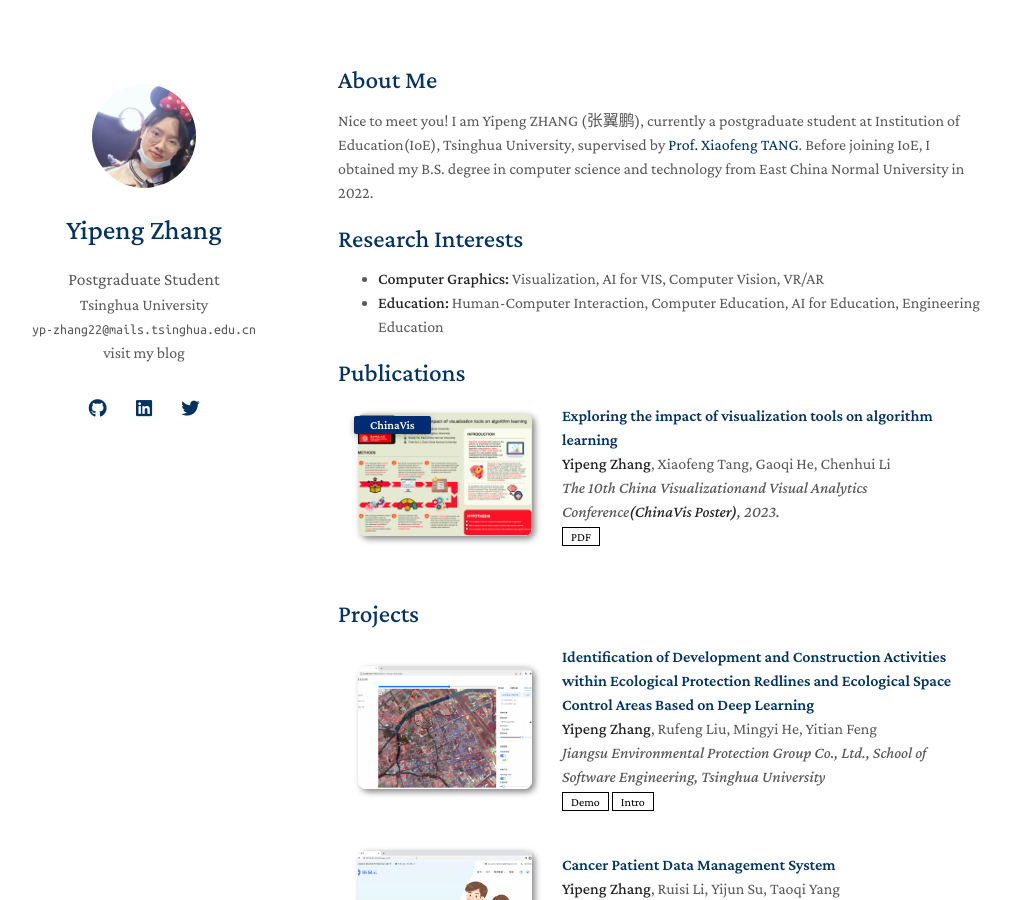
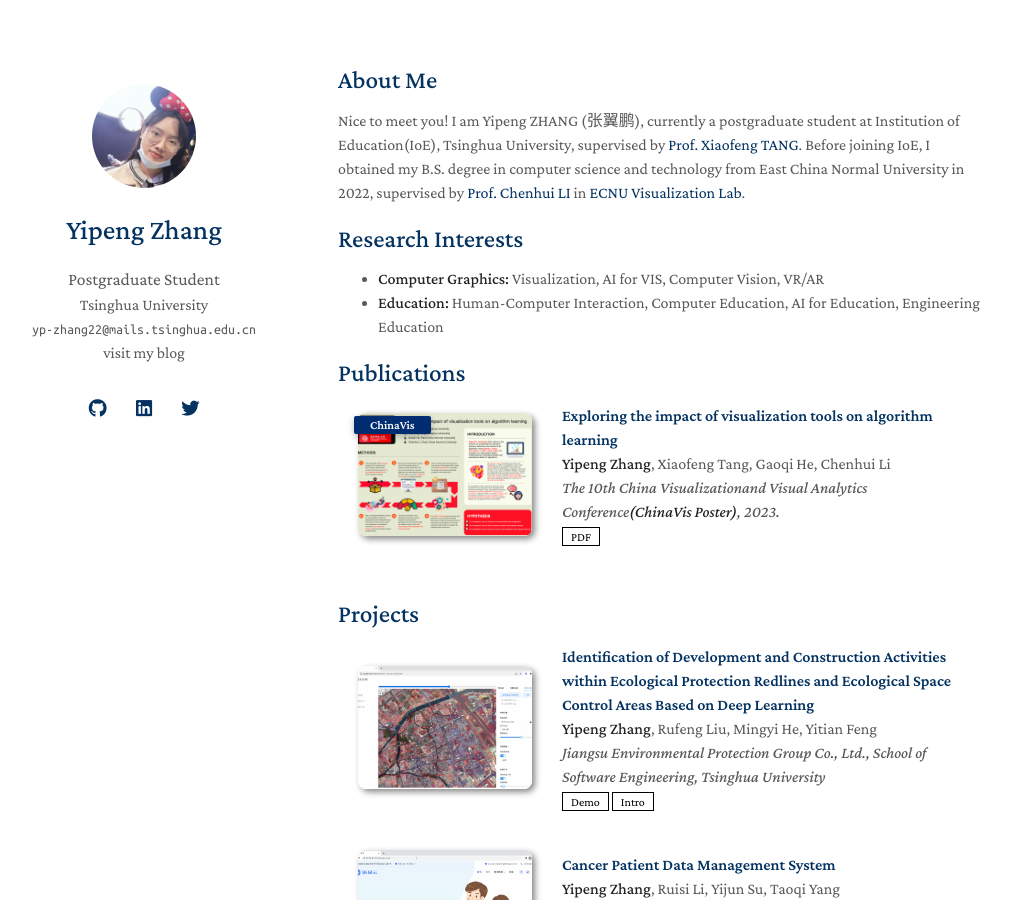
Before and after one commit to YipengZhang22/YipengZhang22.github.io, a Jekyll site: the page built from index.md, in a window 1280 px wide and 900 px high. Shown: the whole window, without its empty margins (132-1143 px from the left). Built offline with Jekyll 4.4.1, drawn with Linux system fonts in a browser that asks for light colours; nearby versions of some CDN libraries; a style sheet for code colours, icons or effects is not loaded; our own code applies the rules of GitHub Pages for plain Markdown files.

Commit message:
Update index.md

```diff
--- a/index.md
+++ b/index.md
@@ -4,7 +4,7 @@ layout: homepage
 
 ## About Me
 
-Nice to meet you! I am Yipeng ZHANG (张翼鹏), currently a postgraduate student at Institution of Education(IoE), Tsinghua University, supervised by [Prof. Xiaofeng TANG](https://www.ioe.tsinghua.edu.cn/info/1133/2228.htm). Before joining IoE, I obtained my B.S. degree in computer science and technology from East China Normal University in 2022.
+Nice to meet you! I am Yipeng ZHANG (张翼鹏), currently a postgraduate student at Institution of Education(IoE), Tsinghua University, supervised by [Prof. Xiaofeng TANG](https://www.ioe.tsinghua.edu.cn/info/1133/2228.htm). Before joining IoE, I obtained my B.S. degree in computer science and technology from East China Normal University in 2022, supervised by [Prof. Chenhui LI](http://chenhui.li/) in [ECNU Visualization Lab](https://ecnuvis.net/).
 
 ## Research Interests
 
```
